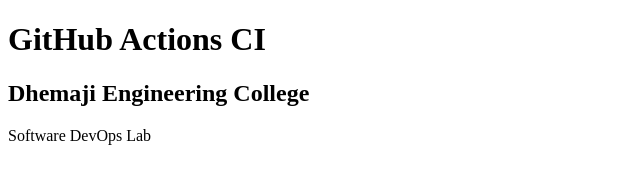
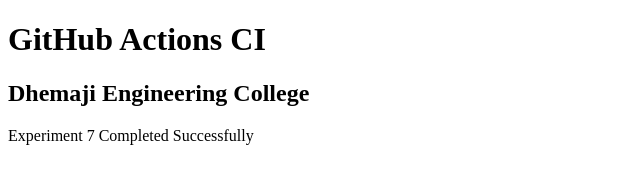
Before and after one commit to adtyaxnwl/docker-ci, a plain HTML site: page index.html in a window 1280 px wide. Shown: the whole page, without its empty margins (0-640 px from the left). Drawn offline with Linux system fonts and the light colour scheme.

Commit message:
Updated Home Page

```diff
--- a/index.html
+++ b/index.html
@@ -11,7 +11,7 @@
 
 <h2>Dhemaji Engineering College</h2>
 
-<p>Software DevOps Lab</p>
+<p>Experiment 7 Completed Successfully</p>
 
 </body>
 </html>
```
